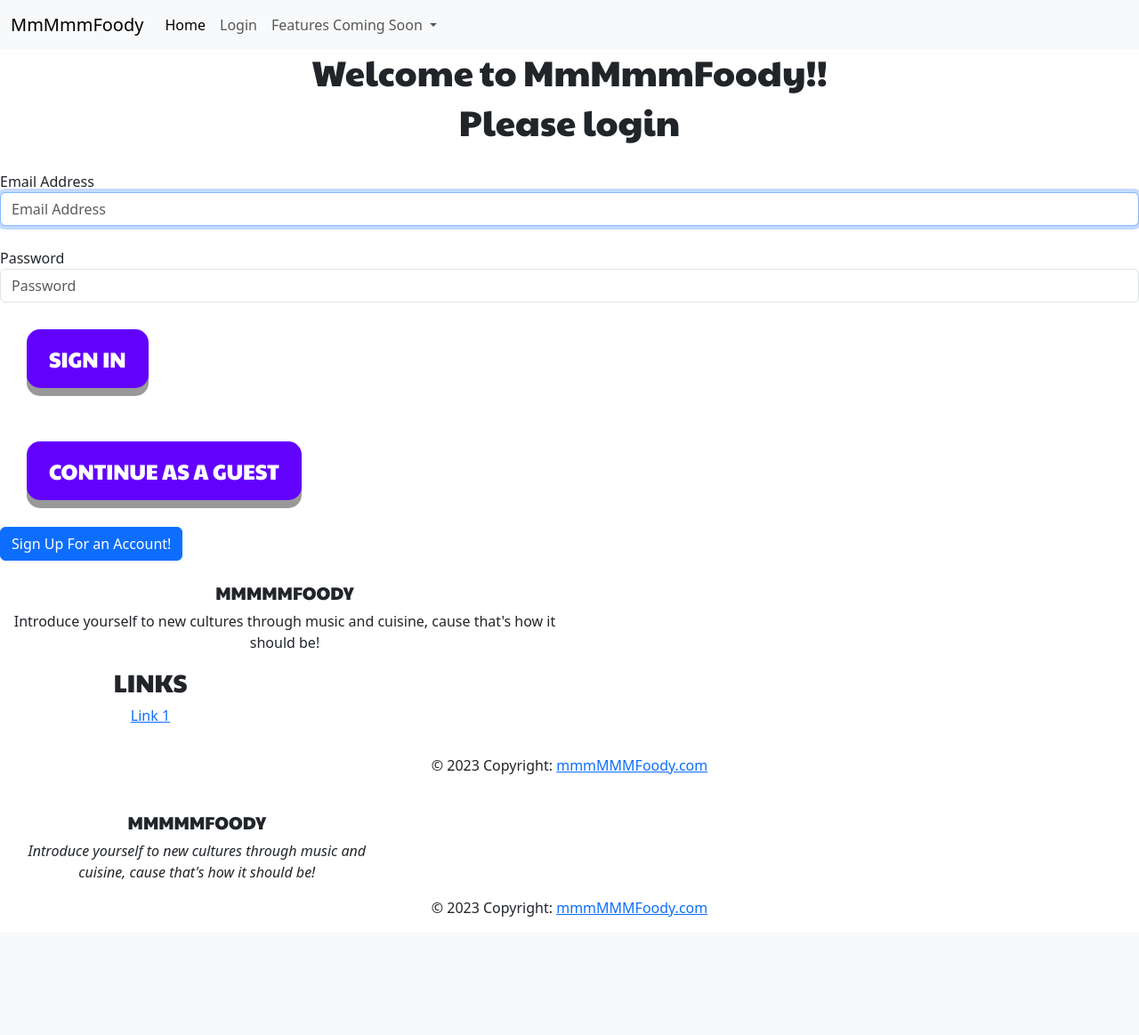
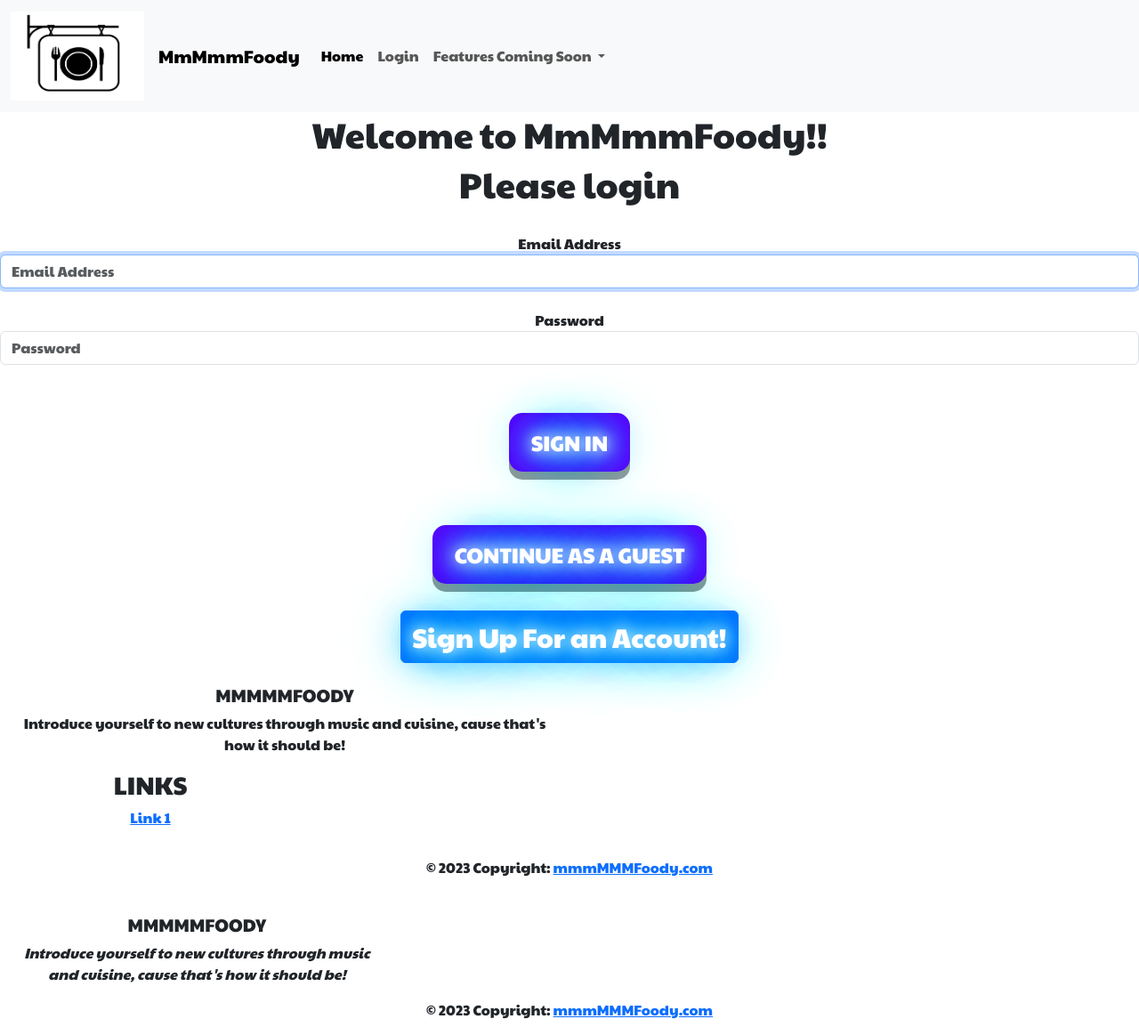
Before and after one commit to RobertFraser415/FMOODY, a Flask app: page /login in a window 1280 px wide. Shown: the whole page at 89% size. Before the commit the page ends 1030 px from the top, so only its background shows below. Run offline with Flask 3, Linux system fonts and the light colour scheme.

Commit message:
styling buttons glow neon text

```diff
--- a/server.py
+++ b/server.py
@@ -122,8 +122,7 @@ def register_user():
         db.session.commit()
         flash("Account created! Please log in.")
 
-    # return redirect("/")
-    return render_template('sign_up.html')
+    return redirect("/")
 
 
 @app.route("/favorites")
--- a/static/css/style.css
+++ b/static/css/style.css
@@ -45,3 +45,103 @@
   #select-a-cuisine {
     color:teal;
   }
+
+  * {
+    font-family: 'Paytone One', sans-serif;
+  }
+
+  .flash-msg {
+    font-family: 'Caveat', cursive;
+  }
+
+
+.glow {
+  font-size: 30px;
+  color: #fff;
+  text-align: center;
+  animation: glow 1s ease-in-out infinite alternate;
+}
+
+@-webkit-keyframes glow {
+  from {
+    text-shadow: 0 0 10px #fff, 0 0 20px #fff, 0 0 30px #0077e6, 0 0 40px #0077e6, 0 0 50px #0077e6, 0 0 60px #0077e6, 0 0 70px #0077e6;
+  }
+
+  to {
+    text-shadow: 0 0 20px #fff, 0 0 30px #999, 0 0 40px #999, 0 0 50px #999, 0 0 60px #999, 0 0 70px #999, 0 0 80px #999;
+  }
+}
+
+.glow_small {
+  font-size: 80px;
+  color: #fff;
+  text-align: center;
+  animation: glow 1s ease-in-out infinite alternate;
+}
+
+@-webkit-keyframes glow {
+  from {
+    text-shadow: 0 0 10px #fff, 0 0 20px #fff, 0 0 30px #0109f3, 0 0 40px #0109f3, 0 0 50px #0109f3, 0 0 60px #0109f3, 0 0 70px #0109f3;
+  }
+
+  to {
+    text-shadow: 0 0 20px #fff, 0 0 30px aqua, 0 0 40px aqua, 0 0 50px aqua, 0 0 60px aqua, 0 0 70px aqua, 0 0 80px aqua;
+  }
+}
+
+.glow_pink {
+    font-size: 30px;
+    color: #fff;
+    text-align: center;
+    animation: glow 1s ease-in-out infinite alternate;
+  }
+
+  /* @-webkit-keyframes glow {
+    from {
+      text-shadow: 0 0 10px #fff, 0 0 20px #fff, 0 0 30px #e60073, 0 0 40px #e60073, 0 0 50px #e60073, 0 0 60px #e60073, 0 0 70px #e60073;
+    }
+
+    to {
+      text-shadow: 0 0 20px #fff, 0 0 30px #ff4da6, 0 0 40px #ff4da6, 0 0 50px #ff4da6, 0 0 60px #ff4da6, 0 0 70px #ff4da6, 0 0 80px #ff4da6;
+    }
+  }
+} */
+/* .glow_purple {
+  font-size: 30px;
+  color: #fff;
+  text-align: center;
+  animation: glow 1s ease-in-out infinite alternate;
+}
+
+@-webkit-keyframes glow {
+  from {
+    text-shadow: 0 0 10px #fff, 0 0 20px #fff, 0 0 30px rgb(153, 4, 146), 0 0 40px rgb(153,4,146), 0 0 50px rgb(153,4,146), 0 0 60px rgb(153,4,146), 0 0 70px rgb(153,4,146);
+  }
+
+  to {
+    text-shadow: 0 0 20px #fff, 0 0 30px goldenrod, 0 0 40px goldenrod, 0 0 50px goldenrod, 0 0 60px goldenrod, 0 0 70px goldenrod, 0 0 80px goldenrod;
+  }
+}*/
+input {
+  flex: 0 1 100px;
+}
+
+.center {
+  align-items: center;
+  justify-content: center;
+  text-align: center;
+}
+
+.container {
+  border: blue 3px;
+  margin: 1rem;
+  padding: 2rem 2rem;
+  text-align: center;
+}
+
+.in_line {
+  display: inline-block;
+  border: 1px solid red;
+  padding: 1rem 1rem;
+  vertical-align: middle;
+}
--- a/templates/base.html
+++ b/templates/base.html
@@ -11,13 +11,14 @@
       integrity="sha384-GLhlTQ8iRABdZLl6O3oVMWSktQOp6b7In1Zl3/Jr59b6EGGoI1aFkw7cmDA6j6gD"
       crossorigin="anonymous"
     />
-    <!-- <link rel="preconnect" href="https://fonts.googleapis.com">
-<link rel="preconnect" href="https://fonts.gstatic.com" crossorigin>
-<link href="https://fonts.googleapis.com/css2?family=Caveat:wght@700&display=swap" rel="stylesheet"> -->
 
-<link rel="preconnect" href="https://fonts.googleapis.com">
-<link rel="preconnect" href="https://fonts.gstatic.com" crossorigin>
-<link href="https://fonts.googleapis.com/css2?family=Paytone+One&display=swap" rel="stylesheet">
+
+    <link rel="preconnect" href="https://fonts.googleapis.com">
+    <link rel="preconnect" href="https://fonts.gstatic.com" crossorigin>
+    <link href="https://fonts.googleapis.com/css2?family=Caveat+Brush&family=Paytone+One&display=swap" rel="stylesheet">
+
+    <link href="https://fonts.googleapis.com/icon?family=Material+Icons"
+      rel="stylesheet">
 
     <link rel="stylesheet" href="/static/css/style.css"/>
 
@@ -31,6 +32,11 @@
 
     <nav class="navbar navbar-expand-lg bg-body-tertiary">
       <div class="container-fluid">
+
+
+        <a class="navbar-brand" href="#">
+          <img src="/static/css/img/dine sign.png" width="150" height="100" alt="mmm Foodie">
+        </a>
         <a class="navbar-brand" href="#">MmMmmFoody</a>
         <!-- <img src="/static/img/ubermelon-logo.png" alt="" width="30" height="24"> -->
         <button class="navbar-toggler" type="button" data-bs-toggle="collapse" data-bs-target="#navbarSupportedContent" aria-controls="navbarSupportedContent" aria-expanded="false" aria-label="Toggle navigation">
@@ -59,16 +65,15 @@
                 Features Coming Soon
               </a>
               <ul class="dropdown-menu">
-                <li><a class="dropdown-item" href="#" id="find_restaurant">Find a restaurant!</a></li>
-                <li><a class="dropdown-item" href="#">Explore Music</a></li>
+                <li><a class="dropdown-item" href="https://www.yelp.com" id="find_restaurant">Find a restaurant!</a></li>
+                <li><a class="dropdown-item" href="https://www.spotify.com">Explore Music</a></li>
                 <li><hr class="dropdown-divider"></li>
-                <li><a class="dropdown-item" href="#">Something else here</a></li>
+                <li><a class="dropdown-item" href="https://www.gmail.com">Get In Touch!</a></li>
               </ul>
 
         </div>
       </div>
     </nav>
-
     {% for msg in get_flashed_messages() %}
     <p class="flash-msg">{{ msg }}</p>
     {% endfor %} {% block body %}{% endblock %} {% block after_body %}
--- a/templates/login.html
+++ b/templates/login.html
@@ -1,6 +1,7 @@
 {% extends 'base.html' %}
 
 {% block body %}
+<div class="center">
           <h1>Welcome to MmMmmFoody!!</h1>
           <h1>Please login</h1>
       <br>
@@ -8,7 +9,7 @@
       <form action="/login" class="form-signin" method="POST">
 
 
-        <div>
+        <div class="form-outline mb-4">
           <label for="user_email" class="sr-only">Email Address</label>
           <input type="user_email"
                  name="user_email"
@@ -19,7 +20,7 @@
                  size="40">
         </div>
 
-        <div class="mt-4">
+        <div class="form-outline mb-4">
           <label for="user_password" class="sr-only">Password</label>
           <input type="password"
                  name="user_password"
@@ -29,17 +30,17 @@
                  size="40">
         </div>
 
-        <button class="button" type="submit" name="sign_in">SIGN IN</button>
+        <button class="button glow" type="submit" name="sign_in">SIGN IN</button>
       </form>
       <form action="/" method="get">
-        <button class="button" type="submit" name="as_guest" class="btn btn-info">CONTINUE AS A GUEST</button>
+        <button class="button glow" type="submit" name="as_guest" class="btn btn-info">CONTINUE AS A GUEST</button>
       </form>
 
       <!-- Button trigger modal -->
-<button type="button sign-up-btn" class="btn btn-primary" data-bs-toggle="modal" data-bs-target="#exampleModal">
+<button type="button" class="btn btn-primary sign-up-btn glow" data-bs-toggle="modal" data-bs-target="#exampleModal">
   Sign Up For an Account!
 </button>
-
+</div>
 <!-- Modal -->
 <div class="modal fade" id="exampleModal" tabindex="-1" role="dialog" aria-labelledby="exampleModalLabel" aria-hidden="true">
   <div class="modal-dialog" role="document">
@@ -51,15 +52,20 @@
 
         <form action="/users" method="post">
           <div class="form-group">
+            <label for="user_name">Name</label>
+            <input type="name" class="form-control" name="name" id="user_name" aria-describedby="emailHelp" placeholder="Enter your name here">
+            <small id="emailHelp" class="form-text text-muted">This is what you liked to be called!</small>
+          </div>
+          <div class="form-group">
             <label for="exampleInputEmail1">Email address</label>
-            <input type="email" class="form-control" id="exampleInputEmail1" aria-describedby="emailHelp" placeholder="Enter email">
-            <small id="emailHelp" class="form-text text-muted">We'll never share your email with anyone else.</small>
+            <input type="email" class="form-control" name='email' id="exampleInputEmail1" aria-describedby="emailHelp" placeholder="Enter email">
+            <small id="emailHelp" class="form-text text-muted">We'll never share your email with anyone else. Period.</small>
           </div>
           <div class="form-group">
             <label for="exampleInputPassword1">Password</label>
-            <input type="password" class="form-control" id="exampleInputPassword1" placeholder="Password">
+            <input type="password" class="form-control" name="password" id="exampleInputPassword1" placeholder="Password">
           </div>
-          <button type="submit" class="btn btn-primary">Submit</button>
+          <button type="submit" class="btn btn-primary glow">Submit</button>
         </form>
 
       </div>
--- a/templates/results.html
+++ b/templates/results.html
@@ -2,14 +2,14 @@
 
 {% block body %}
 
-<h1 id="'select-a-cuisine">
+<h1 class="" id="'select-a-cuisine">
 Now lets choose a recipe!
 
 </h1>
     {% for recipe in recipes %}
     <a>{{ recipe['title'] }}</a>
     <form  action="/recipe_player" method="POST">
-    <button id = "recipe"  name="recipe" class="button recipeButton" type="submit" value="{{ recipe['title'] }}">"{{ recipe['title'] }}"</button>
+    <button id = "recipe"  name="recipe" class="button recipeButton glow" type="submit" value="{{ recipe['title'] }}">"{{ recipe['title'] }}"</button>
     </form>
     {% endfor %}
 {% endblock %}
--- a/templates/sign_up.html
+++ /dev/null
@@ -1 +0,0 @@
-<h1> SIGN UP PAGE </h1>
```
Also changed, not shown: static/css/neon.css (added, +70 -0 lines), templates/homepage.html (+6 -1 lines), templates/recipe_player.html (+13 -9 lines), static/css/img/dine sign.png (added).
